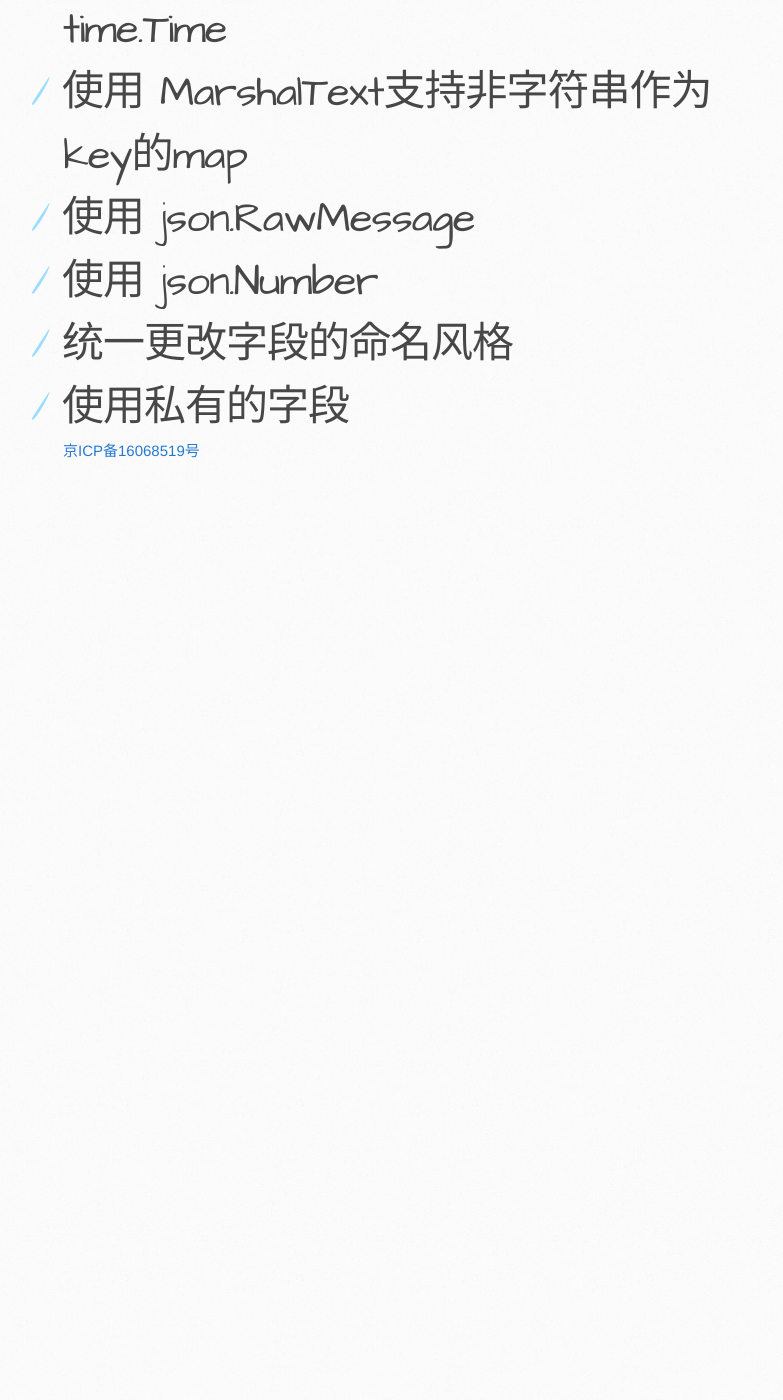
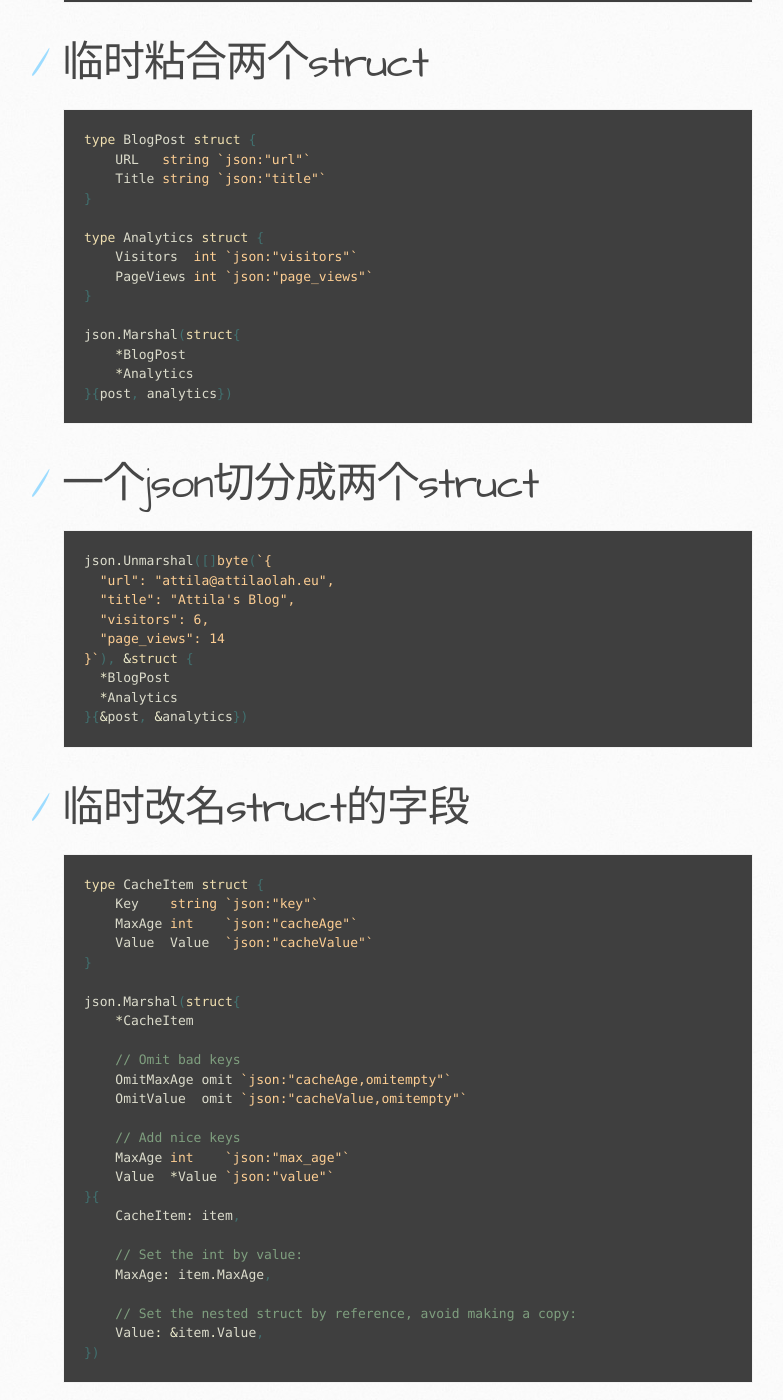
Before and after one commit to json-iterator/json-iterator.github.io, a Jekyll site: the page built from go-tips.cn.md, in a window 1280 px wide and 1400 px high, scrolled down 1672 px. Shown: the whole window, without its empty margins (107-890 px from the left). Built offline with Jekyll 4.4.1, drawn with Linux system fonts in a browser that asks for light colours; comment, search, counter and statistics services are not loaded; before the commit the page ends 2177 px from its top, so only the background shows below that; some of the changed text lies outside the part shown.

Commit message:
Update go-tips.cn.md

````diff
--- a/go-tips.cn.md
+++ b/go-tips.cn.md
@@ -32,9 +32,92 @@ json.Marshal(struct {
 })
 ```
 
+# 临时添加额外的字段
+
+```golang
+type User struct {
+    Email    string `json:"email"`
+    Password string `json:"password"`
+    // many more fields…
+}
+```
+
+临时忽略掉Password字段，并且添加token字段
+
+```golang
+json.Marshal(struct {
+    *User
+    Token    string `json:"token"`
+    Password bool `json:"password,omitempty"`
+}{
+    User: user,
+    Token: token,
+})
+```
+
 # 临时粘合两个struct
+
+```golang
+type BlogPost struct {
+    URL   string `json:"url"`
+    Title string `json:"title"`
+}
+
+type Analytics struct {
+    Visitors  int `json:"visitors"`
+    PageViews int `json:"page_views"`
+}
+
+json.Marshal(struct{
+    *BlogPost
+    *Analytics
+}{post, analytics})
+```
+
 # 一个json切分成两个struct
+
+```golang
+json.Unmarshal([]byte(`{
+  "url": "attila@attilaolah.eu",
+  "title": "Attila's Blog",
+  "visitors": 6,
+  "page_views": 14
+}`), &struct {
+  *BlogPost
+  *Analytics
+}{&post, &analytics})
+```
+
 # 临时改名struct的字段
+
+```golang
+type CacheItem struct {
+    Key    string `json:"key"`
+    MaxAge int    `json:"cacheAge"`
+    Value  Value  `json:"cacheValue"`
+}
+
+json.Marshal(struct{
+    *CacheItem
+
+    // Omit bad keys
+    OmitMaxAge omit `json:"cacheAge,omitempty"`
+    OmitValue  omit `json:"cacheValue,omitempty"`
+
+    // Add nice keys
+    MaxAge int    `json:"max_age"`
+    Value  *Value `json:"value"`
+}{
+    CacheItem: item,
+
+    // Set the int by value:
+    MaxAge: item.MaxAge,
+
+    // Set the nested struct by reference, avoid making a copy:
+    Value: &item.Value,
+})
+```
+
 # 用字符串传递数字
 # 容忍字符串和数字互转
 # 容忍空数组作为对象
````
